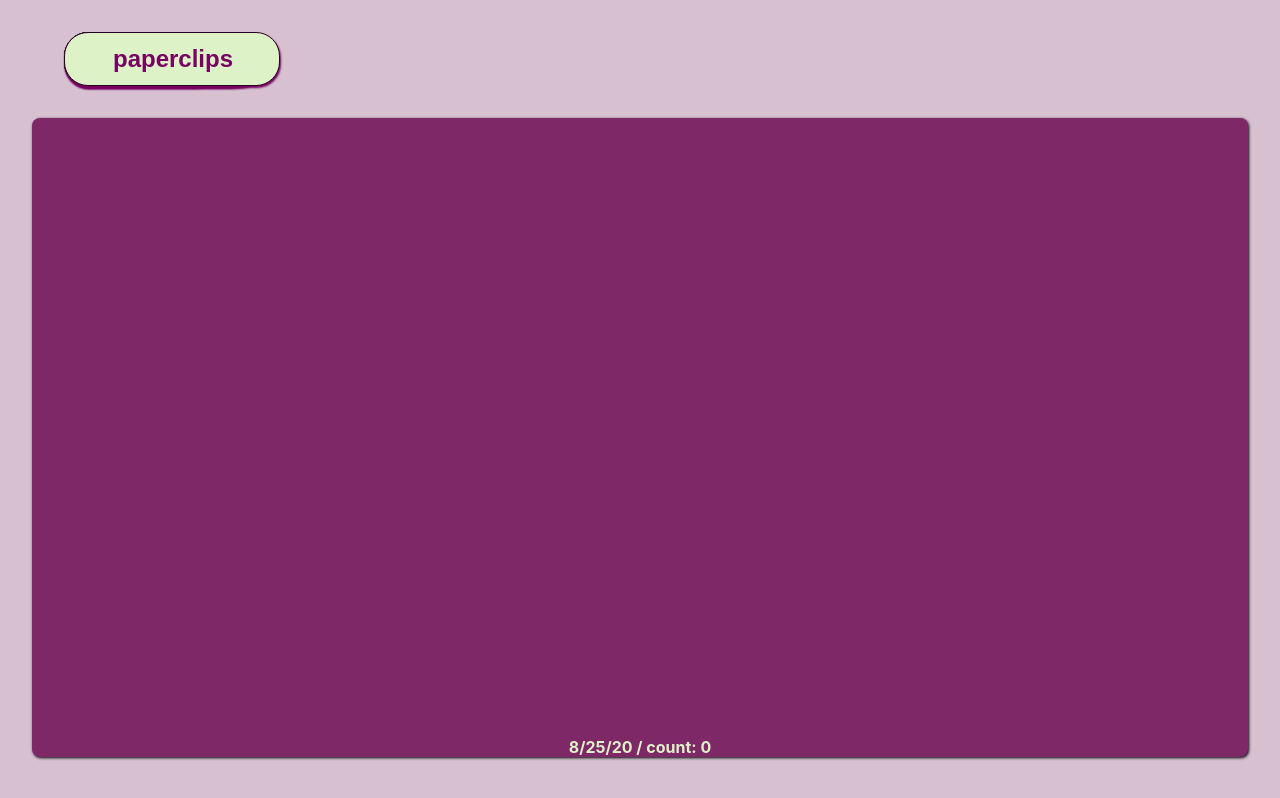
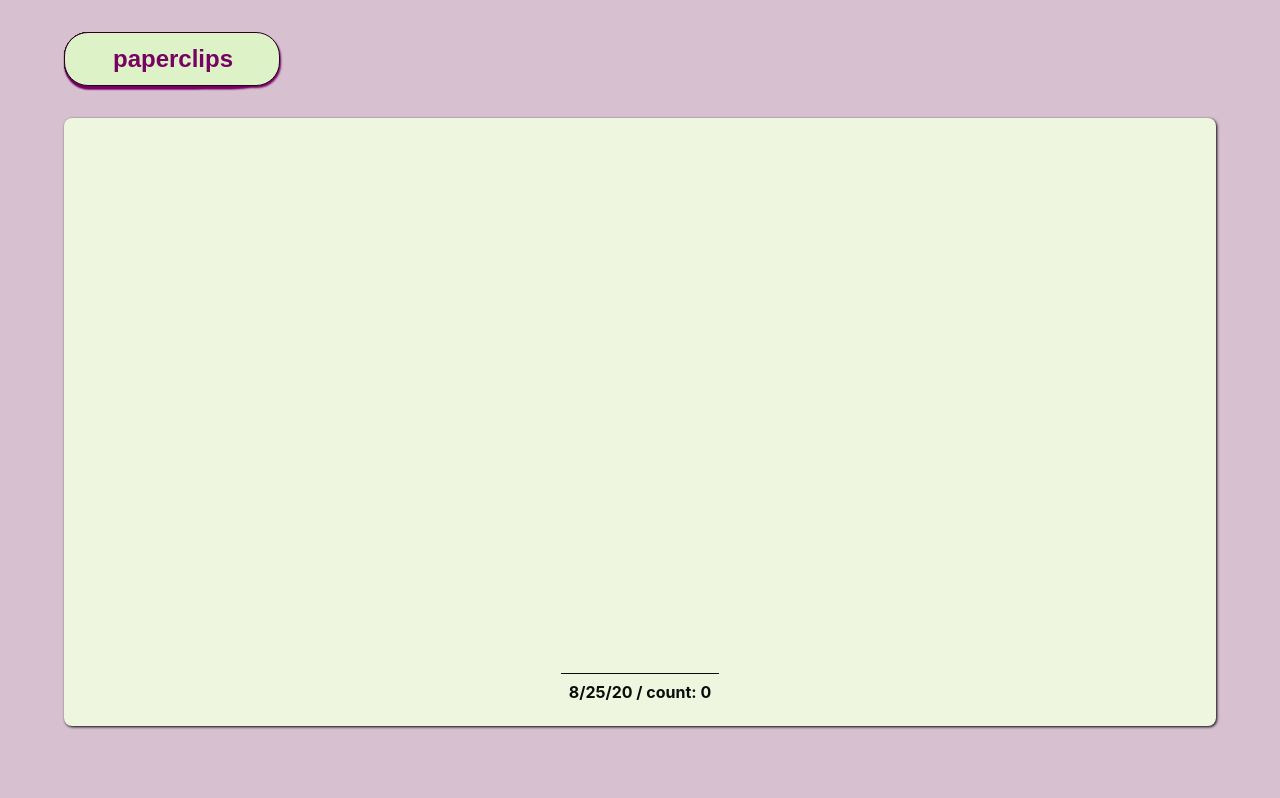
Before and after one commit to cooljasonmelton/paperclips-fe, a React (Create React App) app: page /write in a window 1280 px wide. Shown: the top 798 px of the page. Built offline with nearby package versions, Linux system fonts and the light colour scheme.

Commit message:
styling entry container with feedback from edna

```diff
--- a/src/writing/EntryContainer.css
+++ b/src/writing/EntryContainer.css
@@ -1,9 +1,9 @@
 .EntryContainer{
-    width: 95%;
+    width: 90%;
 
     margin: 2em;
     border-radius: 0.5em;
-    background-color: #7e2868;
+    background-color: #EFF6E0;
     box-shadow: 1px 1px 3px black;
 
     display: flex;
@@ -11,25 +11,30 @@
     align-items: center;
     justify-content: center;
 
-    color: #def2c8;
+    color: #090C08;
     font-weight: bold;
 }
 
 .entry-ta{
     width: 60%;
-    min-height: 70vh;
+    min-height: 60vh;
 
     padding: 1.5em 2em;
 
     border: none;
-    background-color: #7e2868;
+    background-color: #EFF6E0;
 
-    color: #def2c8;
+    color: #090C08;
     font-weight: bold;
     font-size: 1.5em;
     outline: none;
     resize: none;
+}
 
+.entry-info{
+    margin: 1em;
+    padding: 0.5em ;
+    border-top: 1px solid #090C08;
 
 }
 
@@ -49,6 +54,9 @@
 
 
 @media only screen and (max-width: 44em) {
+    .EntryContainer{
+        width: 100%;
+    }
     .entry-ta{
         width: 95%;
     }
```
